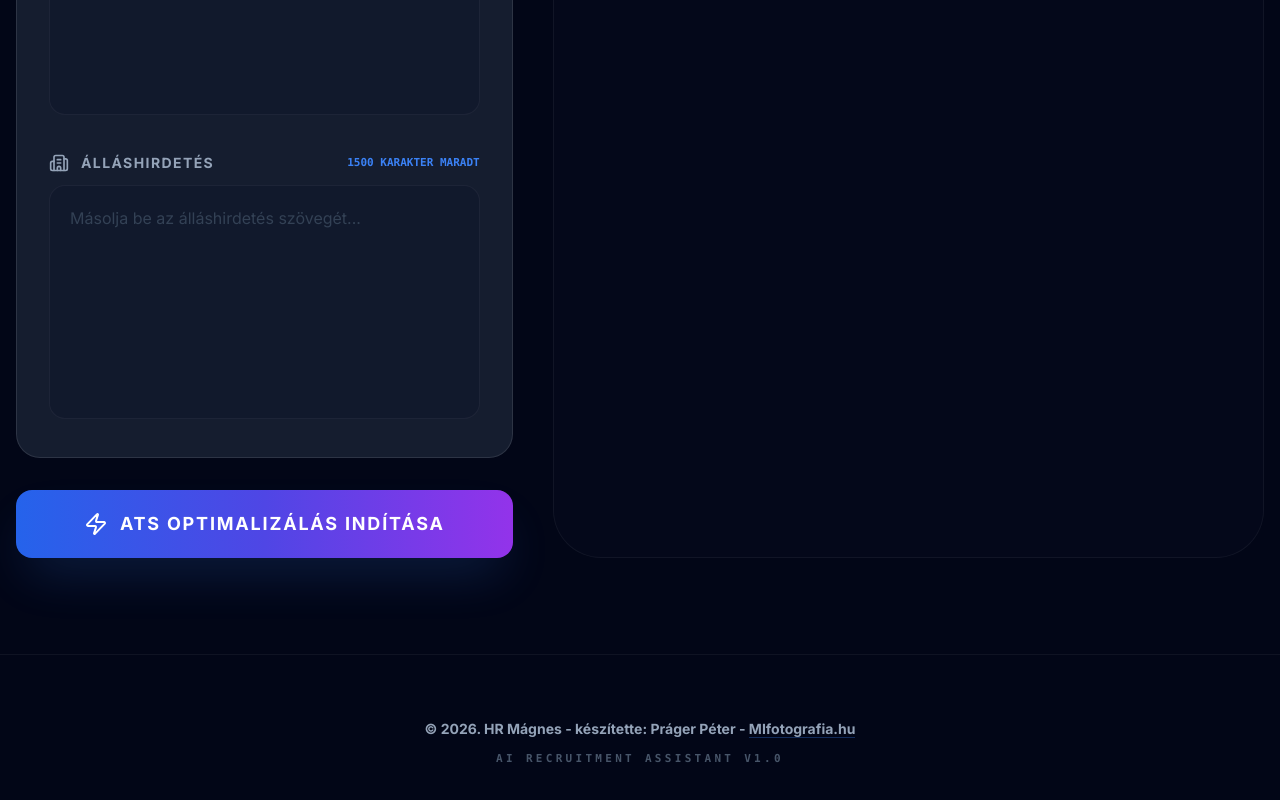
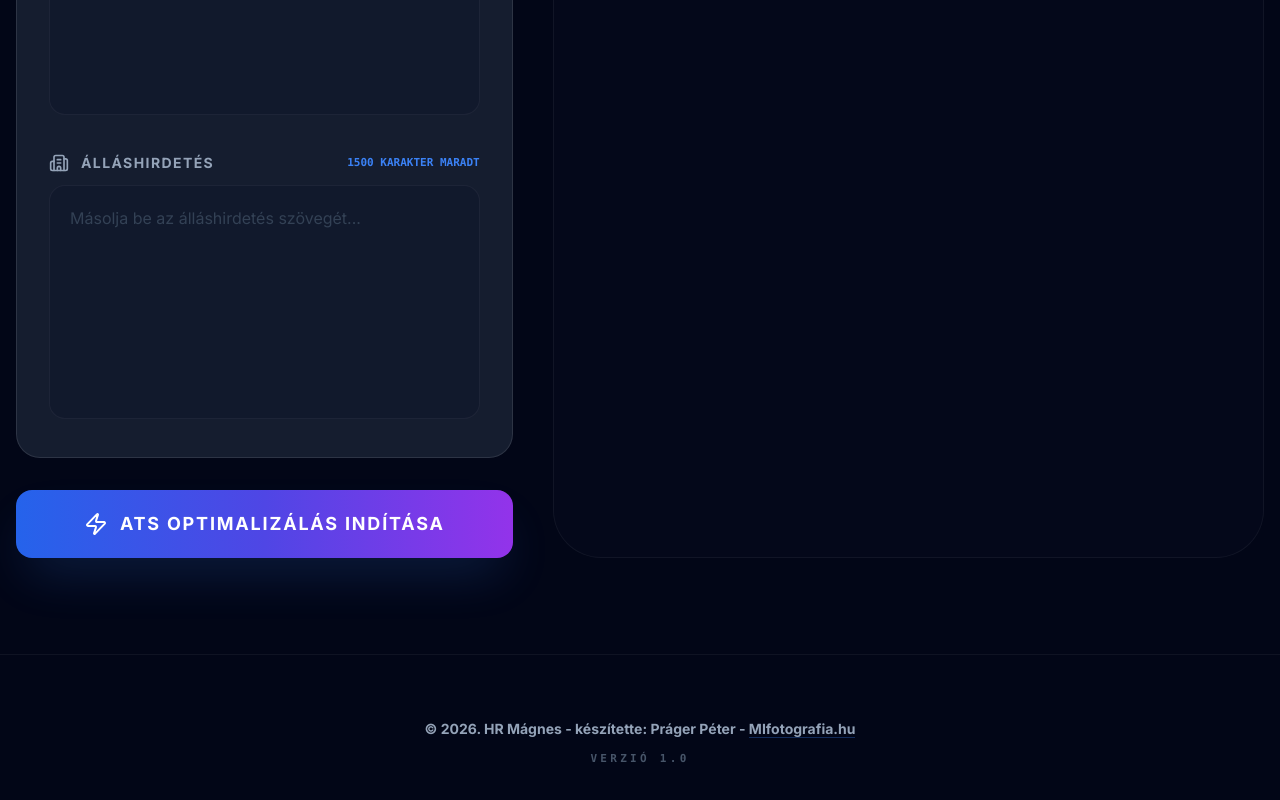
Before and after one commit to mifotohu/HR-m-gnes, a React (Vite) app: page / in a window 1280 px wide. Shown: the part 1602-2402 px from the top of the page. Built offline with nearby package versions, Linux system fonts and the light colour scheme.

Commit message:
feat: Update version display in footer
Replaces the explicit "AI RECRUITMENT ASSISTANT V1.0" string with a more generic "Verzió 1.0" in the application footer. This allows for easier localization and future versioning updates.

```diff
--- a/App.tsx
+++ b/App.tsx
@@ -663,7 +663,7 @@ const App: React.FC = () => {
           <p className="text-sm text-slate-400 font-bold">
             &copy; 2026. HR Mágnes - készítette: Práger Péter - <a href="https://MIfotografia.hu" target="_blank" rel="noopener noreferrer" className="hover:text-blue-400 transition-colors border-b border-blue-500/30">MIfotografia.hu</a>
           </p>
-          <p className="text-[11px] text-slate-600 uppercase font-mono tracking-[0.3em] font-black">AI RECRUITMENT ASSISTANT V1.0</p>
+          <p className="text-[11px] text-slate-600 uppercase font-mono tracking-[0.3em] font-black">Verzió 1.0</p>
         </div>
       </footer>
     </div>
```
